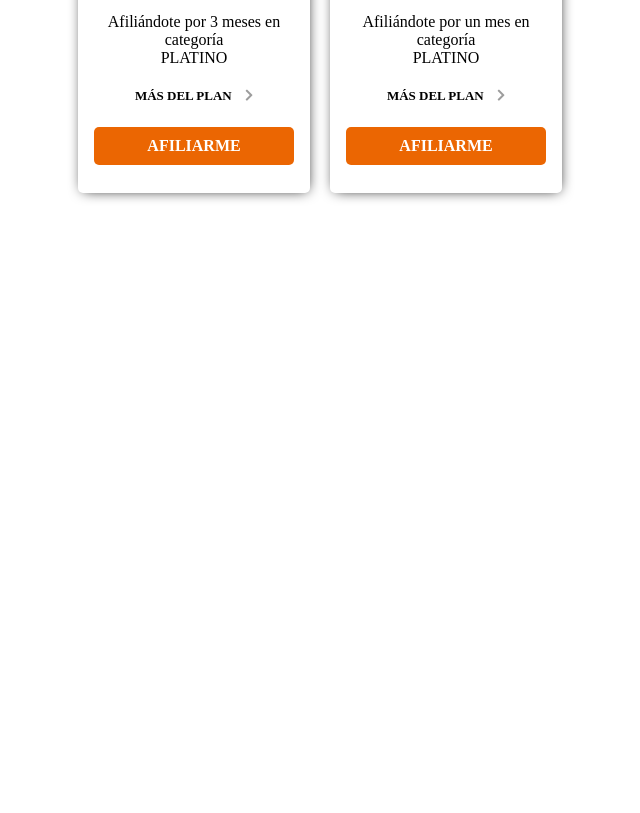
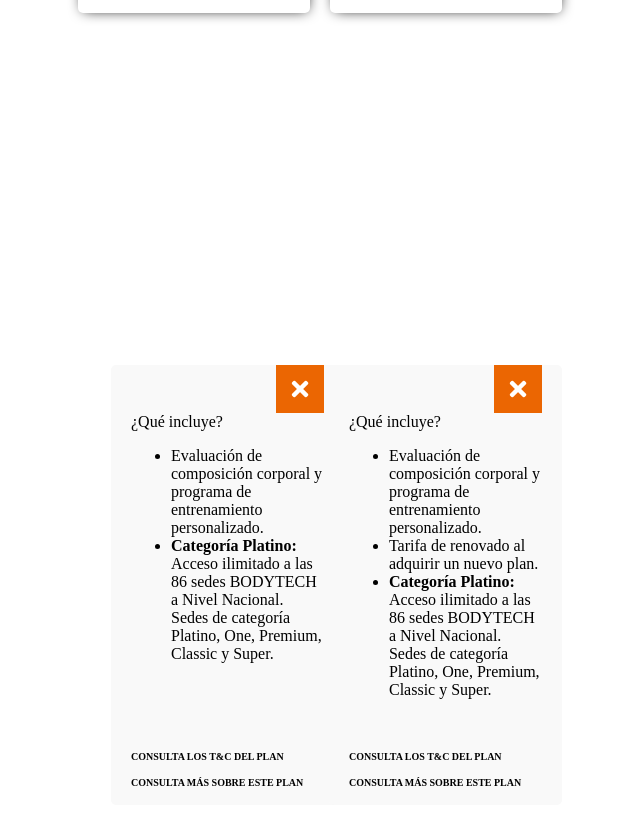
Before and after one commit to Js-codetalker/BodyTech-cards, a plain HTML site: page index.html in a window 1280 px wide. Shown: the part 435-1248 px from the top of the page, without its empty margins (320-960 px from the left). Before the commit the page ends 808 px from the top, so only its background shows below. Drawn offline with Linux system fonts and the light colour scheme.

Commit message:
info cards styles added

```diff
--- a/index.html
+++ b/index.html
@@ -27,6 +27,32 @@
 			<p class="cardsContainer__card-offerSubscribeButton">AFILIARME</p>
 		</div>
 	</div>
+	<div class="hidePlansInfo"></div>
+	<div class="plansInfo toggle" id="plansInfo1">
+		<div class="plansInfo__closeButton">
+			<i class="fas fa-times plansInfo__closeButton-button"></i>
+		</div>
+		<p class="plansInfo__question">¿Qué incluye?</p>
+		<ul class="plansInfo__details">
+			<li class="plansInfo__details-item">Evaluación de composición corporal y programa de entrenamiento personalizado.</li>
+			<li class="plansInfo__details-item"><strong>Categoría Platino:</strong> <br>Acceso ilimitado a las 86 sedes BODYTECH a Nivel Nacional. Sedes de categoría Platino, One, Premium, Classic y Super.</li>
+		</ul>
+		<p class="plansInfo__aditionalInfo plansInfo__aditionalInfo-TyC"><strong>CONSULTA LOS T&C DEL PLAN</strong></p>
+		<p class="plansInfo__aditionalInfo"><strong>CONSULTA MÁS SOBRE ESTE PLAN</strong></p>
+	</div>
+	<div class="plansInfo toggle" id="plansInfo2">
+		<div class="plansInfo__closeButton">
+			<i class="fas fa-times plansInfo__closeButton-button"></i>
+		</div>
+		<p class="plansInfo__question">¿Qué incluye?</p>
+		<ul class="plansInfo__details">
+			<li class="plansInfo__details-item">Evaluación de composición corporal y programa de entrenamiento personalizado.</li>
+			<li class="plansInfo__details-item">Tarifa de renovado al adquirir un nuevo plan.</li>
+			<li class="plansInfo__details-item"><strong>Categoría Platino:</strong> <br>Acceso ilimitado a las 86 sedes BODYTECH a Nivel Nacional. Sedes de categoría Platino, One, Premium, Classic y Super.</li>
+		</ul>
+		<p class="plansInfo__aditionalInfo plansInfo__aditionalInfo-TyC"><strong>CONSULTA LOS T&C DEL PLAN</strong></p>
+		<p class="plansInfo__aditionalInfo"><strong>CONSULTA MÁS SOBRE ESTE PLAN</strong></p>
+	</div>
 
 <script type="text/javascript" src="app.js"></script>
 </body>
--- a/styles.css
+++ b/styles.css
@@ -13,7 +13,7 @@ body {
 	justify-content: center;
 	align-items: center;
 	width: 100%;
-	height: 100%;
+	z-index: -1;
 }
 .cardsContainer__card {
 	box-shadow: 1px 1px 14px -4px #000000;
@@ -22,7 +22,7 @@ body {
 	padding-bottom: 24px;
 	height: 400px;
 	width: 200px;
-	margin: 10px;
+	margin: 0 10px;
 	text-align: center;
 }
 .cardsContainer__card-offerName {
@@ -93,3 +93,61 @@ body {
 	border-radius: 5px;
 	font-weight: bold;
 }
+.hidePlansInfo {
+	background: #fff;
+	z-index: 50;
+	width: 100%;
+	height: 100%;
+}
+.plansInfo {
+	z-index: 30;
+	position: absolute;
+	height: 440px;
+	width: 233px;
+	background: rgb(249,249,249,1);
+	border-radius: 5px;
+	top: 8px;
+	left: 431px;
+	box-sizing: border-box;
+	padding: 0 20px;
+}
+.plansInfo__closeButton{
+	display: flex;
+	width: 100%;
+	justify-content: flex-end;
+}
+.plansInfo__closeButton-button {
+	background: var(--orange);
+	width: 48px;
+	height: 48px;
+	color: #fff;
+	padding: 12px;
+	box-sizing: border-box;
+	font-size: 1.5em;
+	text-align: center;
+	cursor: pointer;
+}
+#plansInfo2 {
+	left: 50.70%;
+}
+.plansInfo.toggle {
+	top: 100%;
+}
+#plansInfo2.toggle {
+	top: 100%;
+}
+.plansInfo__question {
+	font-family: Gotham book;
+	margin: 0;
+	width: 100%;
+	font-size: 16px;
+}
+.plansInfo__aditionalInfo {
+	font-size: 10px;
+	height: 18px;
+	position: absolute;
+	bottom: 0;
+}
+.plansInfo__aditionalInfo-TyC {
+	bottom: 26px;
+}
```
